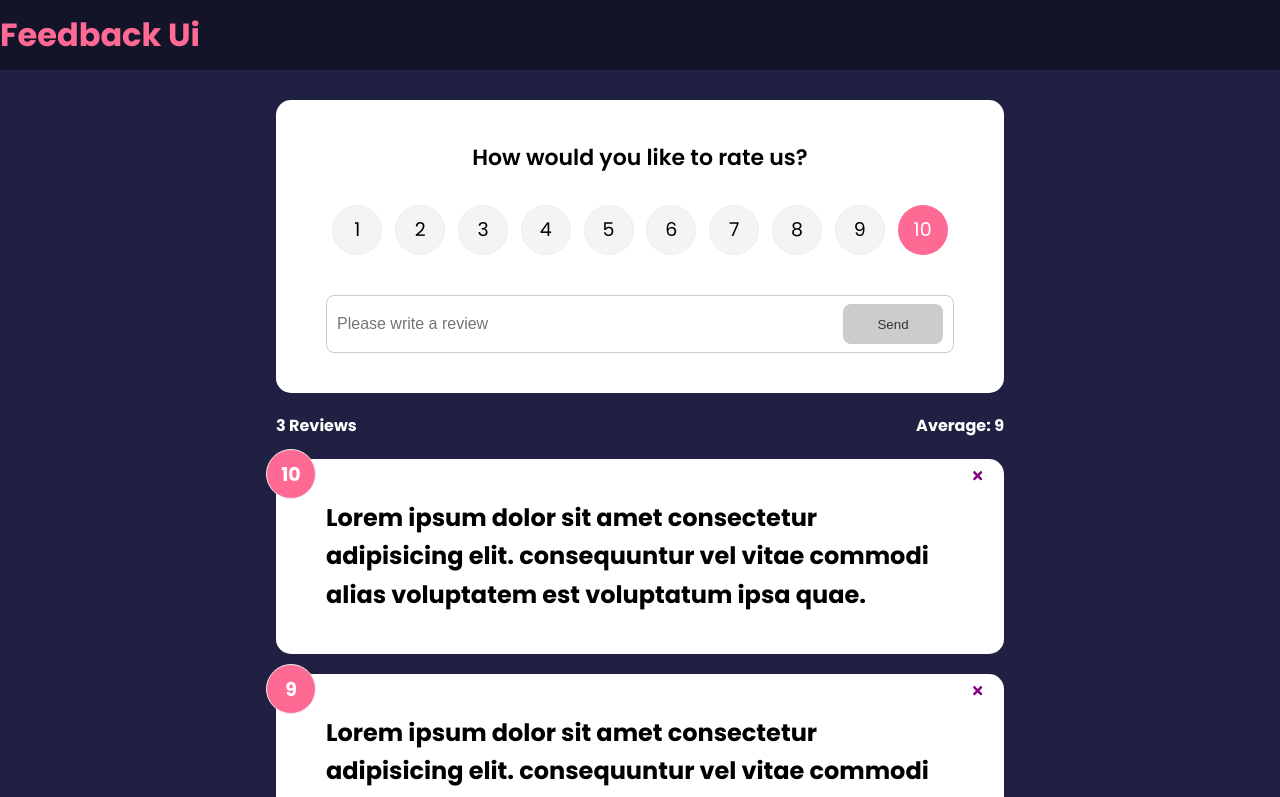
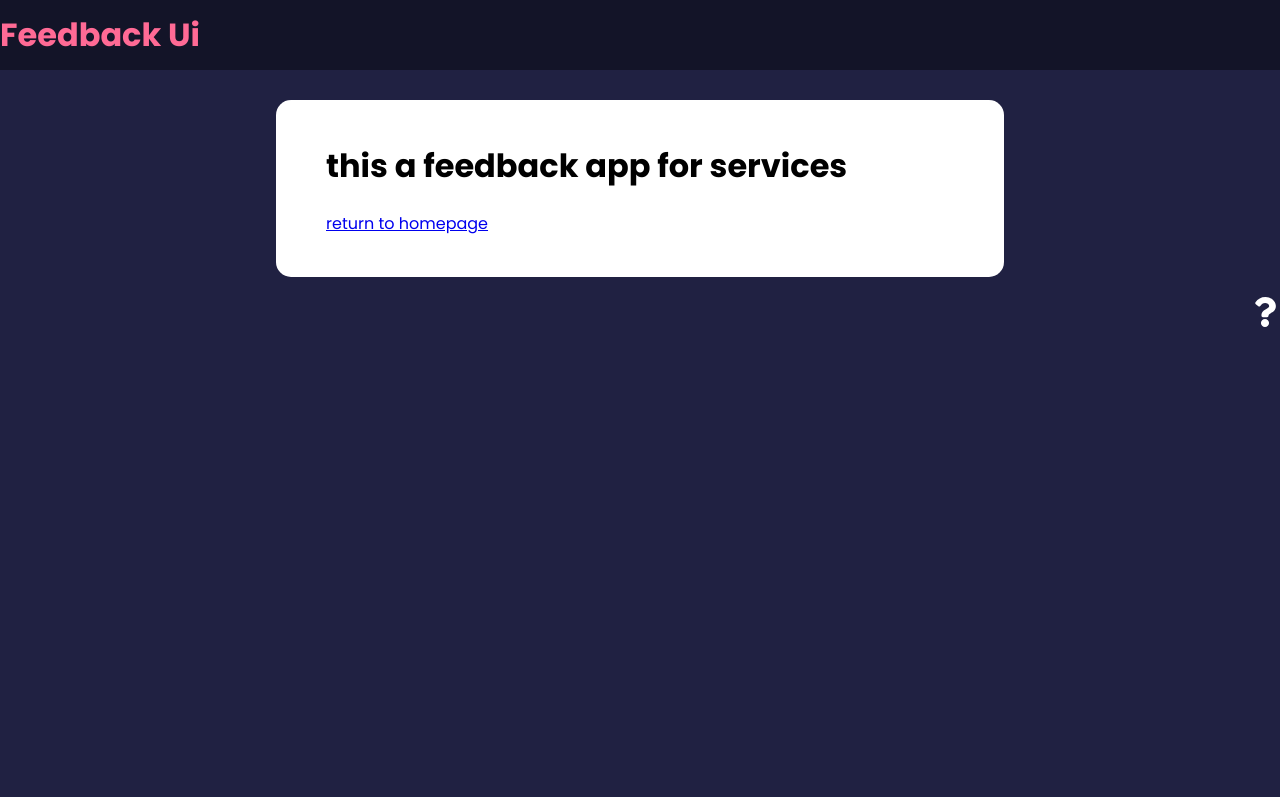
Before and after one commit to chelz2/simple-basic-react-app, a React (Create React App) app: page /about in a window 1280 px wide. Shown: the top 797 px of the page. Built offline with nearby package versions, Linux system fonts and the light colour scheme.

Commit message:
adding react router - ui sync with url path

```diff
--- a/package.json
+++ b/package.json
@@ -8,6 +8,7 @@
     "react": "^19.0.0",
     "react-dom": "^19.0.0",
     "react-icons": "^5.4.0",
+    "react-router-dom": "^7.1.5",
     "react-scripts": "5.0.1",
     "uuid": "^11.0.5"
   },
--- a/src/App.js
+++ b/src/App.js
@@ -1,10 +1,13 @@
 import { v4 as uuidv4 } from "uuid";
+import { BrowserRouter as Router, Routes, Route } from "react-router-dom";
 import { useState } from "react";
 import Header from "./components/Header";
 import FeedbackList from "./components/FeedbackList";
 import FeedbackData from "./data/FeedbackData";
 import FeedbackStats from "./components/FeedbackStats";
 import FeedbackForm from "./components/FeedbackForm";
+import Aboutpage from "./Pages/Aboutpage";
+import AboutIconLink from "./components/AboutIconLink";
 
 function App() {
   const [feedback, setFeedback] = useState(FeedbackData);
@@ -21,9 +24,16 @@
   };
 
   return (
+    <Router>
       <>
         <Header></Header>
         <div className="container">
+          <Routes>
+            <Route
+              exact
+              path="/"
+              element={
+                <>
                   <FeedbackForm handleAdd={addFeedback}></FeedbackForm>
                   <FeedbackStats feedback={feedback}></FeedbackStats>
                   <h2>
@@ -32,8 +42,15 @@
                       handleDelete={deleteFeedback}
                     ></FeedbackList>
                   </h2>
+                </>
+              }
+            ></Route>
+            <Route path="/about" element={<Aboutpage />}></Route>
+          </Routes>
         </div>
+        <AboutIconLink></AboutIconLink>
       </>
+    </Router>
   );
 }
 
--- /dev/null
+++ b/src/Pages/Aboutpage.jsx
@@ -0,0 +1,15 @@
+import Card from "../components/shared/Card";
+import { Link } from "react-router-dom";
+
+function Aboutpage() {
+  return (
+    <Card>
+      <div className="about">
+        <h1>this a feedback app for services</h1>
+        <Link to="/">return to homepage </Link>
+      </div>
+    </Card>
+  );
+}
+
+export default Aboutpage;
--- /dev/null
+++ b/src/components/AboutIconLink.jsx
@@ -0,0 +1,14 @@
+import { Link } from "react-router-dom";
+import { FaQuestion } from "react-icons/fa";
+
+function AboutIconLink() {
+  return (
+    <div className="about-link">
+      <Link to="/about">
+        <FaQuestion size={30}></FaQuestion>
+      </Link>
+    </div>
+  );
+}
+
+export default AboutIconLink;
--- /dev/null
+++ b/src/context/FeedbackContext.jsx
@@ -0,0 +1,5 @@
+function FeedbackContext() {
+  return <div>FeedbackContext</div>;
+}
+
+export default FeedbackContext;
```
Also changed, not shown: 1 other file (tests, documents, lock files or other folders). Lines whose indentation alone changed are shown as unchanged.
